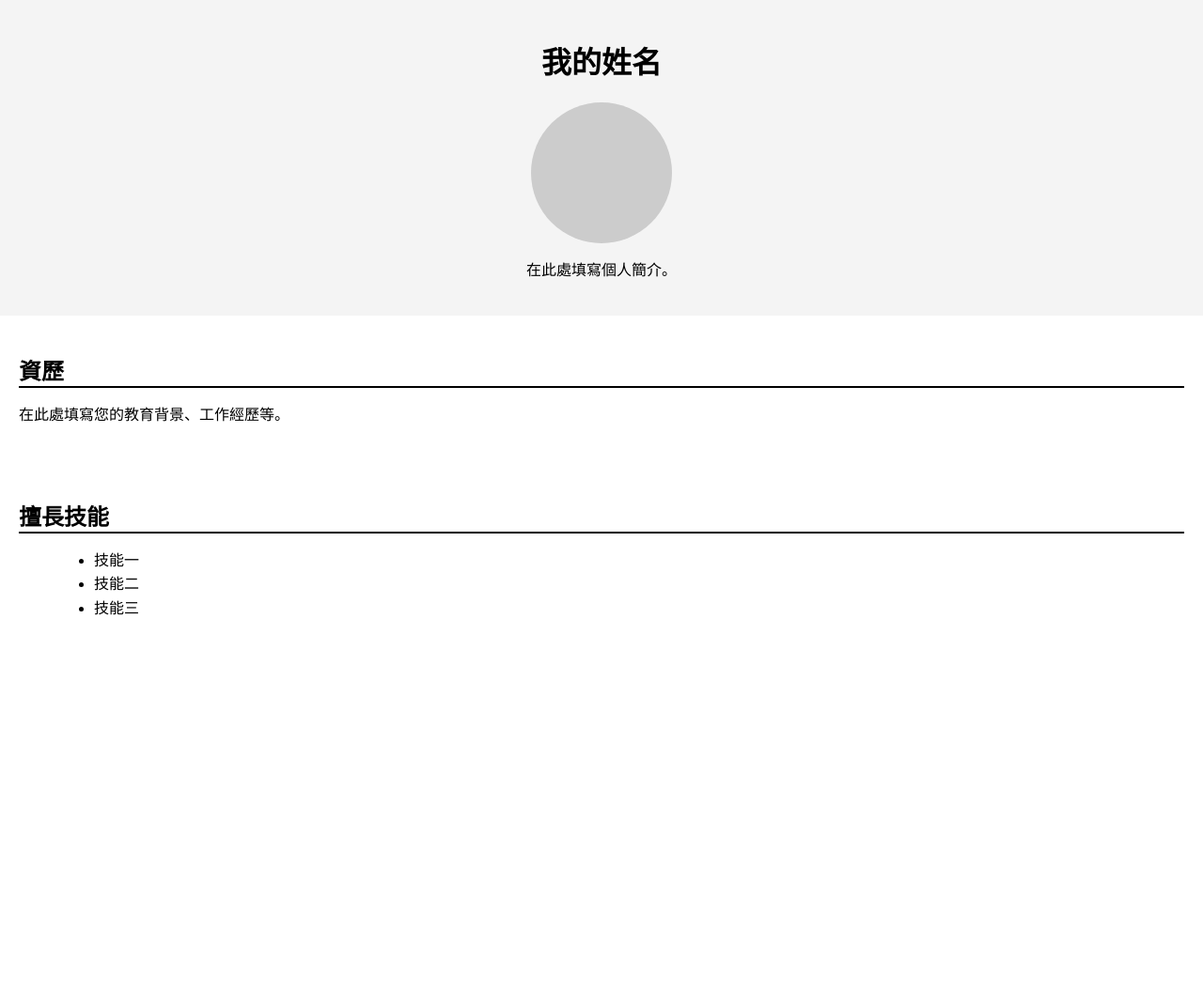
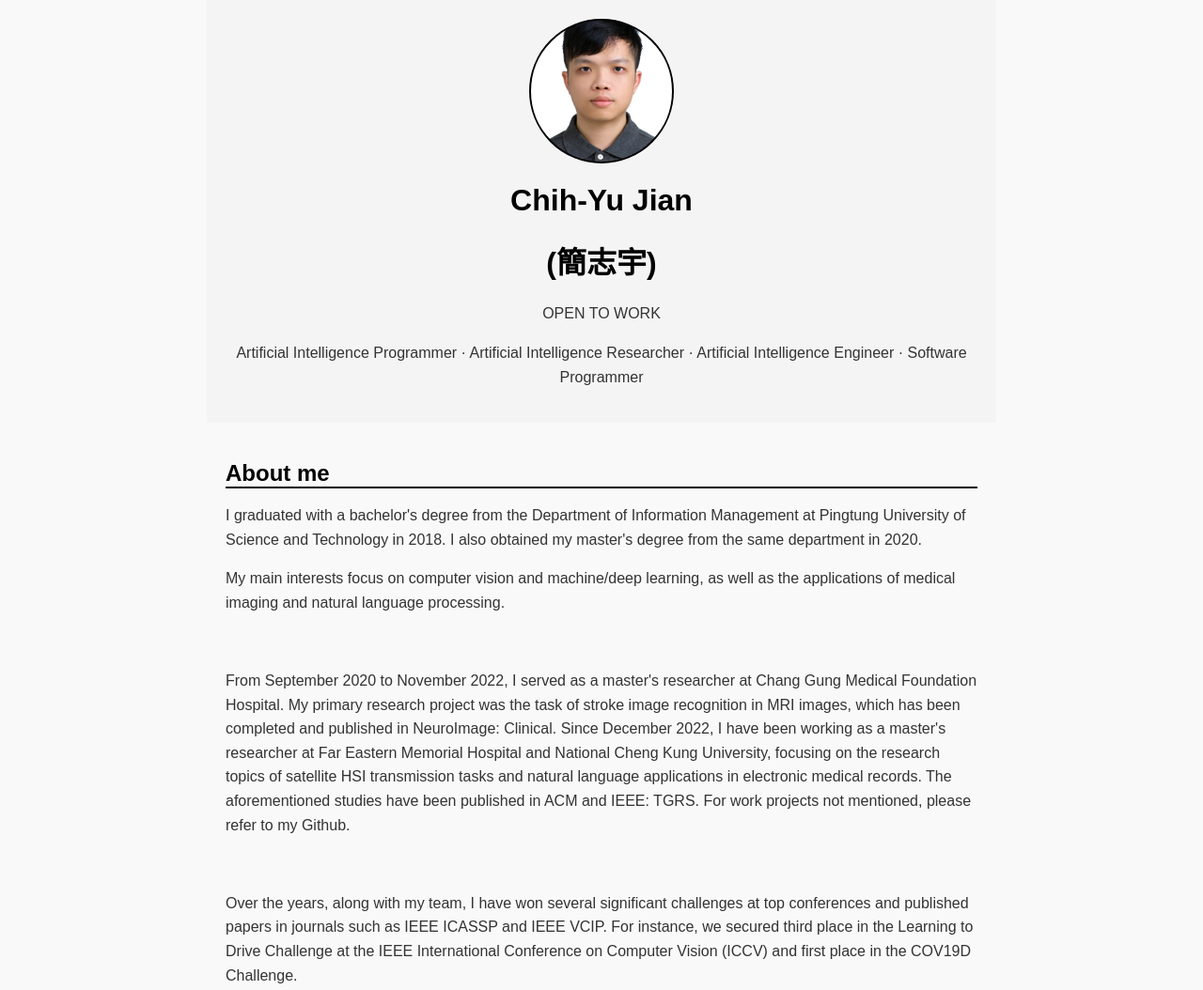
Before and after one commit to IlikeBB/GITWeb, a plain HTML site: page index.html in a window 1280 px wide. Shown: the top 1054 px of the page at 94% size. Before the commit the page ends 800 px from the top, so only its background shows below. Drawn offline with Linux system fonts and the light colour scheme.

Commit message:
fixed profile index.html

```diff
--- a/index.html
+++ b/index.html
@@ -8,9 +8,12 @@
             font-family: Arial, sans-serif;
             margin: 0;
             padding: 0;
+            background-color: #f9f9f9;
         }
         header, section {
             padding: 20px;
+            margin: 0 auto;
+            max-width: 800px;
         }
         header {
             background-color: #f4f4f4;
@@ -19,10 +22,12 @@
         .profile-picture {
             width: 150px;
             height: 150px;
-            background-color: #ccc;
+            background-image: url('images/63428ok-1.jpg');
+            background-size: cover;
+            background-position: center;
             margin: 0 auto;
             border-radius: 50%;
-            /* 在此處添加個人照片 */
+            border: 2px solid #000;
         }
         .section-title {
             font-size: 24px;
@@ -32,40 +37,65 @@
         .content {
             font-size: 16px;
             line-height: 1.6;
+            color: #333;
         }
         ul {
             list-style-type: disc;
             margin-left: 40px;
+        }
+        .link {
+            color: #007BFF;
+            text-decoration: none;
+        }
+        .link:hover {
+            text-decoration: underline;
         }
     </style>
 </head>
 <body>
 
 <header>
-    <h1>我的姓名</h1>
-    <!-- 個人頭像留白區域 -->
+
+    <!-- 個人頭像 -->
     <div class="profile-picture"></div>
-    <!-- 個人簡介留白區域 -->
-    <p class="content">在此處填寫個人簡介。</p>
+    <h1>Chih-Yu Jian</h1>
+    <h1> (簡志宇)</h1>
+    <!-- 個人簡介 -->
+    <p class="content">OPEN TO WORK</p>
+    <p class="content">Artificial Intelligence Programmer · Artificial Intelligence Researcher · Artificial Intelligence Engineer · Software Programmer</p>
 </header>
 
 <section>
-    <h2 class="section-title">資歷</h2>
-    <!-- 資歷留白區域 -->
+    <h2 class="section-title">About me</h2>
+    <!-- 資歷範例 -->
     <div class="content">
-        <p>在此處填寫您的教育背景、工作經歷等。</p>
+        <p>I graduated with a bachelor's degree from the Department of Information Management at Pingtung University of Science and Technology in 2018. I also obtained my master's degree from the same department in 2020.</p>
+        <p>My main interests focus on computer vision and machine/deep learning, as well as the applications of medical imaging and natural language processing.</p><br>
+        <p>From September 2020 to November 2022, I served as a master's researcher at Chang Gung Medical Foundation Hospital. My primary research project was the task of stroke image recognition in MRI images, which has been completed and published in NeuroImage: Clinical. Since December 2022, I have been working as a master's researcher at Far Eastern Memorial Hospital and National Cheng Kung University, focusing on the research topics of satellite HSI transmission tasks and natural language applications in electronic medical records. The aforementioned studies have been published in ACM and IEEE: TGRS. For work projects not mentioned, please refer to my Github.</p><br>
+        <p>Over the years, along with my team, I have won several significant challenges at top conferences and published papers in journals such as IEEE ICASSP and IEEE VCIP. For instance, we secured third place in the Learning to Drive Challenge at the IEEE International Conference on Computer Vision (ICCV) and first place in the COV19D Challenge.</p>
     </div>
 </section>
 
 <section>
-    <h2 class="section-title">擅長技能</h2>
-    <!-- 擅長技能留白區域 -->
+    <h2 class="section-title">Skills</h2>
+    <!-- 擅長技能範例 -->
     <div class="content">
         <ul>
-            <li>技能一</li>
-            <li>技能二</li>
-            <li>技能三</li>
-            <!-- 可自行添加更多技能 -->
+            <li>Python</li>
+            + DeepLearning、Computer Vision、Nature Language Process (NLP)、Large Language Model (LLM)
+            <li>Linux</li>
+            + Ubuntu
+            <li>Git / GitHub</li>
+        </ul>
+    </div>
+</section>
+
+<section>
+    <h2 class="section-title">相關網站</h2>
+    <!-- 相關網站範例 -->
+    <div class="content">
+        <ul>
+            <li><a class="link" href="https://www.linkedin.com/in/chihyujiantw" target="_blank">LinkedIn</a></li>
         </ul>
     </div>
 </section>
```
